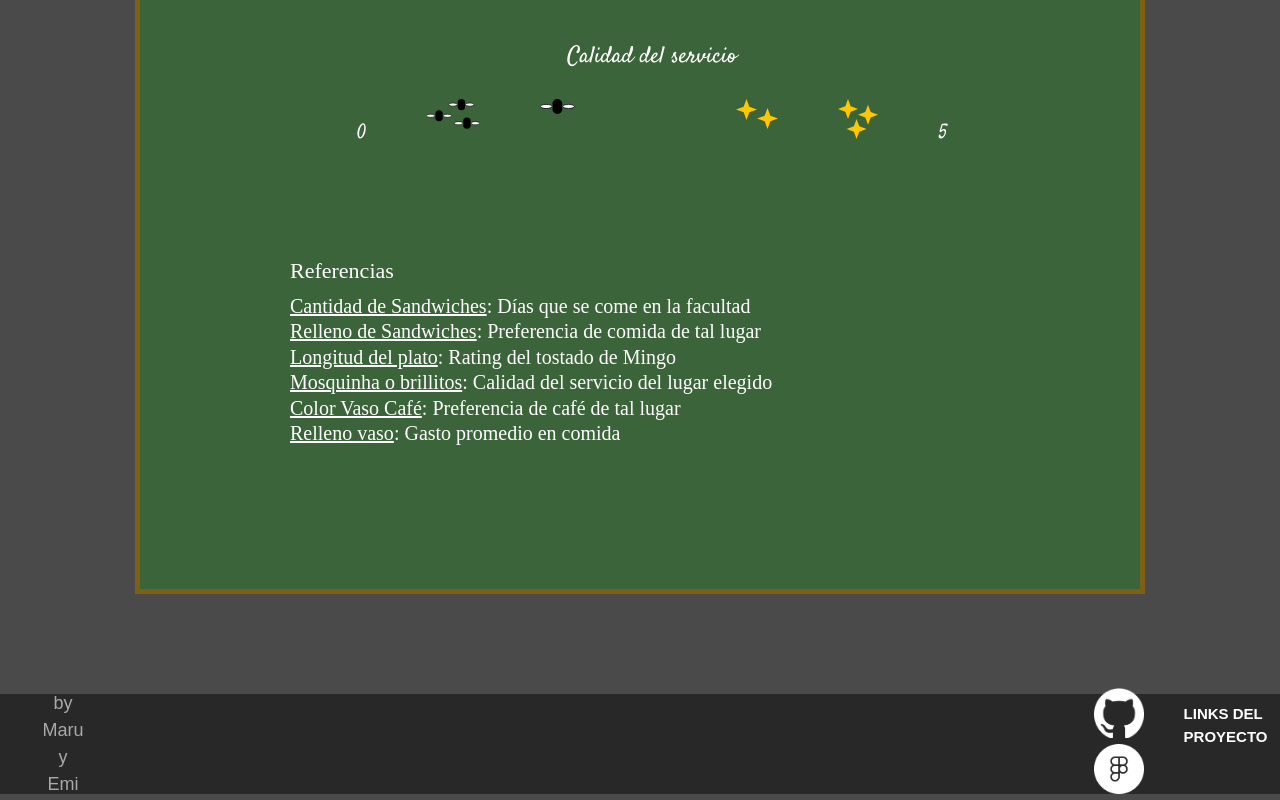
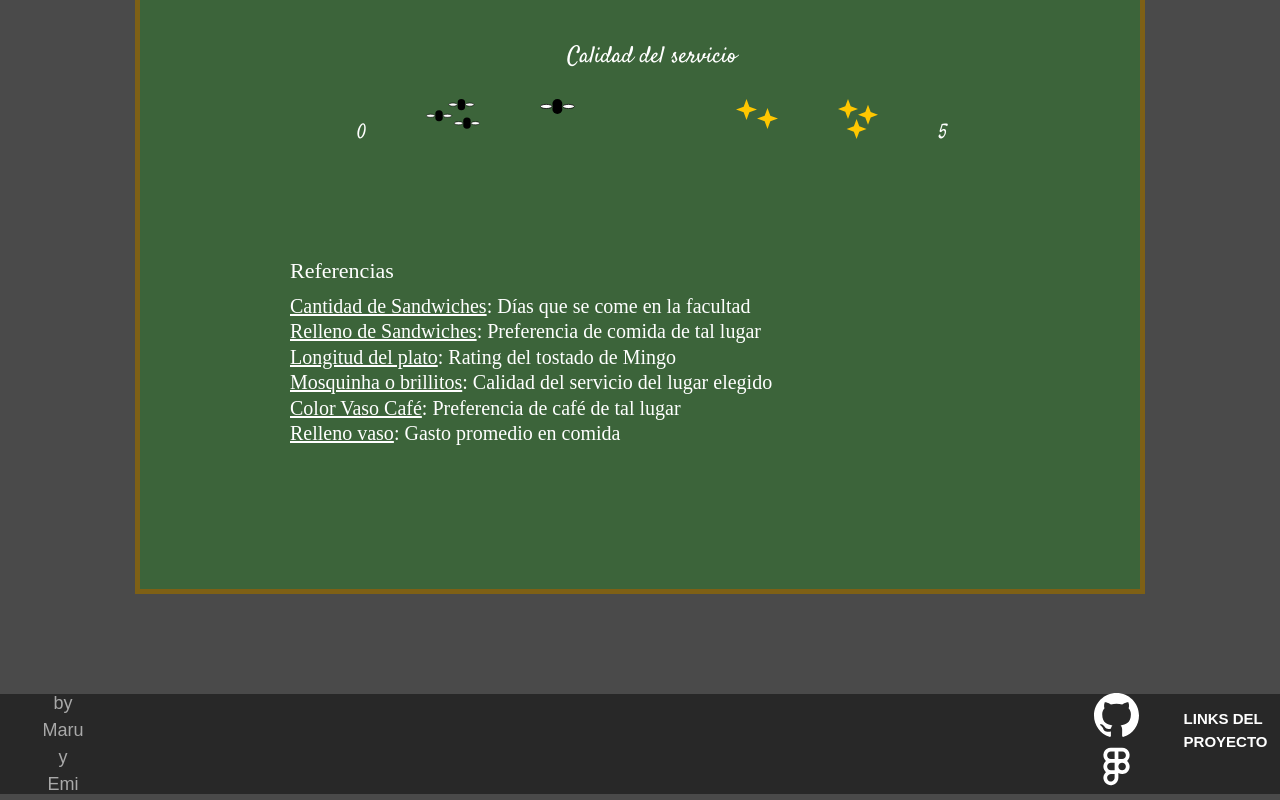
Before and after one commit to emi-verdun/vd_proyecto2, a Svelte app: page / in a window 1280 px wide. Shown: the part 3223-4023 px from the top of the page. Built offline with nearby package versions, Linux system fonts and the light colour scheme; a web font is replaced by a local one.

Commit message:
arreglo logos

```diff
--- a/src/App.svelte
+++ b/src/App.svelte
@@ -155,8 +155,8 @@
   </div>
   <div class="contenido">
     <div class="links">
-      <a href="https://github.com/emi-verdun/vd_proyecto2" target="_blank"><img src="./public/images/github-mark-white.png" alt="logo github" style="width: 50px; height:50px; margin-right:10px"></a>
-      <a href="https://www.figma.com/design/PJKDFxw6OxdUhHQPw3vxXf/Presentacion-VD?node-id=0%3A1&t=VZAbxec0ld5lxipf-1" target="_blank"><img src="./public/images/figma-circle.png" alt="logo github" style="width: 50px; height:50px"></a>
+      <a href="https://github.com/emi-verdun/vd_proyecto2" target="_blank"><img src="./public/images/github.svg" alt="logo github" style="width: 45px; height:45px; margin-right:15px"></a>
+      <a href="https://www.figma.com/design/PJKDFxw6OxdUhHQPw3vxXf/Presentacion-VD?node-id=0%3A1&t=VZAbxec0ld5lxipf-1" target="_blank"><img src="./public/images/figma.svg" alt="logo github" style="width: 45px; height:45px"></a>
     </div>
     <div><p id="link"> LINKS DEL PROYECTO </p></div>
   </div>
```
Also changed, not shown: public/images/figma.svg (added), public/images/github.svg (added).
